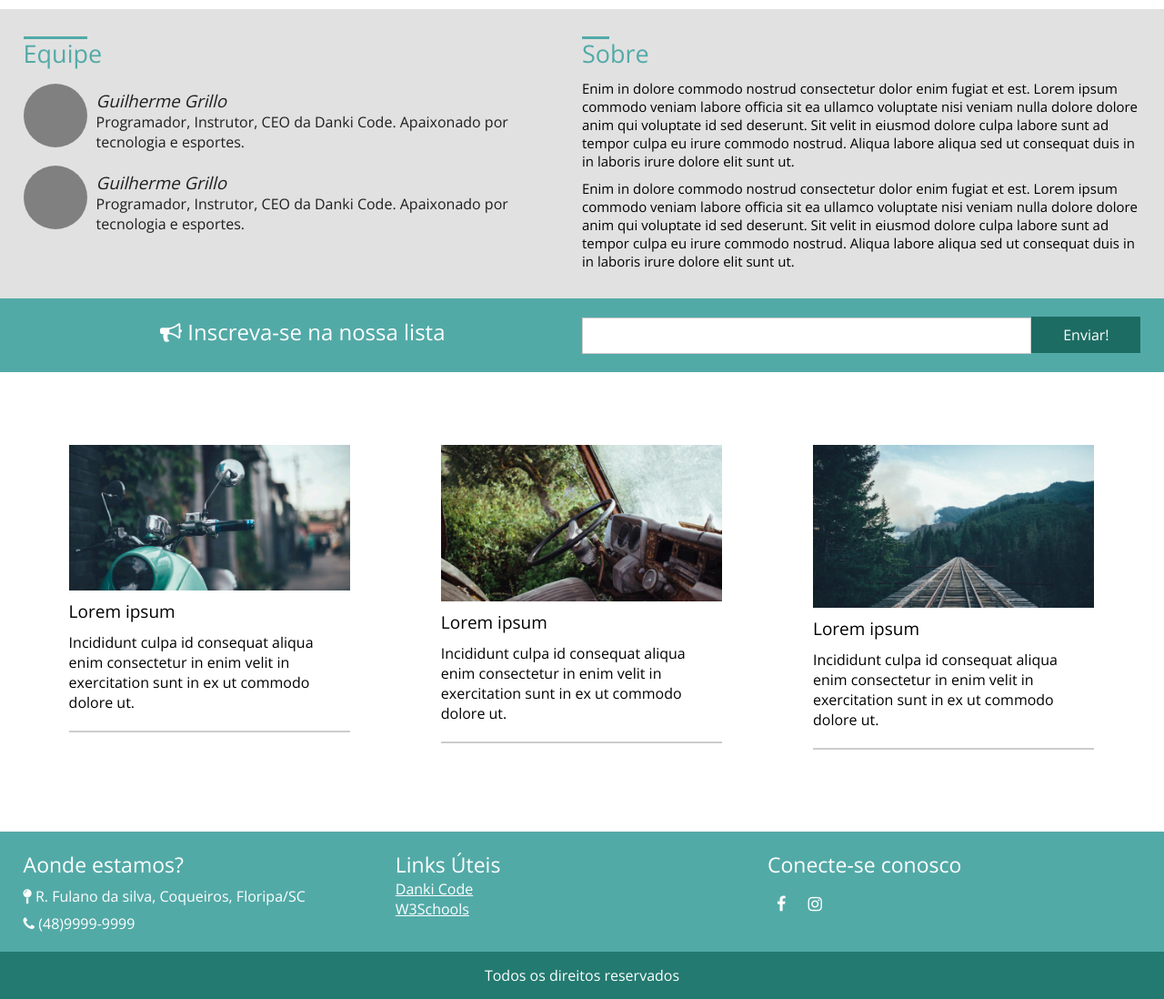
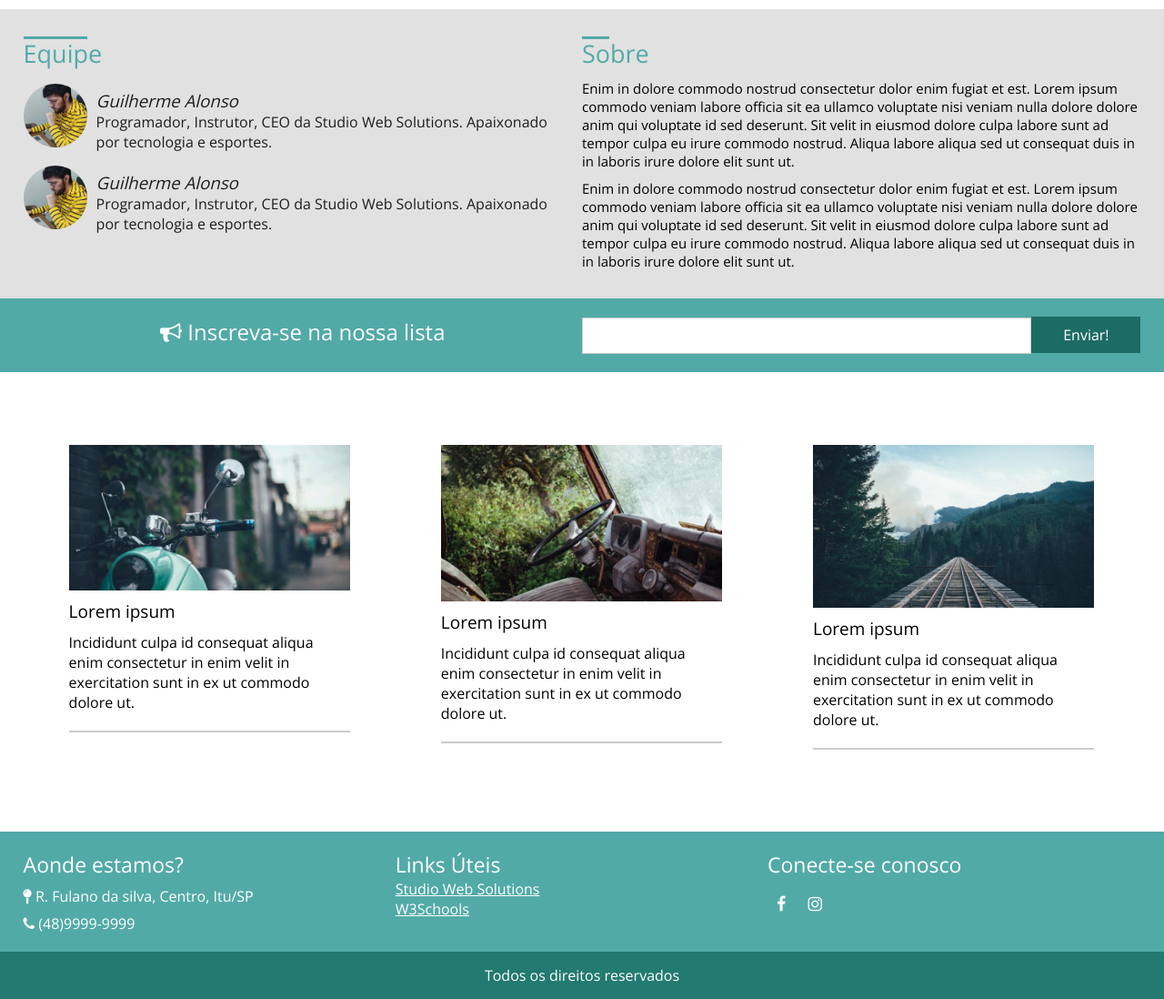
Before and after one commit to profguilhermealonso/projeto-pw-ds, a plain HTML site: page index.html in a window 1280 px wide. Shown: the part 920-2018 px from the top of the page at 91% size. Drawn offline with nearby package versions, Linux system fonts and the light colour scheme.

Commit message:
atualização index.html - v1.0.2

```diff
--- a/index.html
+++ b/index.html
@@ -12,7 +12,7 @@
 </script>
 	<title>Projeto Web Design Express</title>
 	<meta charset="utf-8">
-	<meta name="author" content="Danki Code">
+	<meta name="author" content="SWS">
 	<meta name="description" content="Descrição do site aqui...">
 	<meta name="viewport" content="width=device-width,initial-scale=1.0,maximum-scale=1.0">
 	<meta name="keywords" content="palavra-chave,lorem,ipsum">
@@ -99,16 +99,16 @@
 			</div>
 
 				<div class="avatar-box">
-					<div style="background-image: url('images/avatar.jpg');" class="img-avatar"></div><div class="descricao-avatar">
-						<h3>Guilherme Grillo</h3>
-						<p>Programador, Instrutor, CEO da Danki Code. Apaixonado por tecnologia e esportes.</p>
+					<div style="background-image: url('images/gui.jpg');" class="img-avatar"></div><div class="descricao-avatar">
+						<h3>Guilherme Alonso</h3>
+						<p>Programador, Instrutor, CEO da Studio Web Solutions. Apaixonado por tecnologia e esportes.</p>
 					</div>
 				</div><!--avatar-box-->
 
 				<div class="avatar-box">
-					<div style="background-image: url('images/avatar.jpg');" class="img-avatar"></div><div class="descricao-avatar">
-						<h3>Guilherme Grillo</h3>
-						<p>Programador, Instrutor, CEO da Danki Code. Apaixonado por tecnologia e esportes.</p>
+					<div style="background-image: url('images/gui.jpg');" class="img-avatar"></div><div class="descricao-avatar">
+						<h3>Guilherme Alonso</h3>
+						<p>Programador, Instrutor, CEO da Studio Web Solutions. Apaixonado por tecnologia e esportes.</p>
 					</div>
 				</div><!--avatar-box-->
 
@@ -163,12 +163,12 @@
 		<div class="container">
 			<div class="w33">
 				<h2>Aonde estamos?</h2>
-				<p><i class="fa fa-map-pin" aria-hidden="true"></i> R. Fulano da silva, Coqueiros, Floripa/SC</p>
+				<p><i class="fa fa-map-pin" aria-hidden="true"></i> R. Fulano da silva, Centro, Itu/SP</p>
 				<p><i class="fa fa-phone" aria-hidden="true"></i> (48)9999-9999</p>
 			</div>
 			<div class="w33">
 				<h2>Links Úteis</h2>
-				<a href="https://dankicode.com">Danki Code</a>
+				<a href="https://studiowebsolutions.com.br">Studio Web Solutions</a>
 				<a href="http://www.w3schools.com">W3Schools</a>
 			</div>
 			<div class="w33">
```
